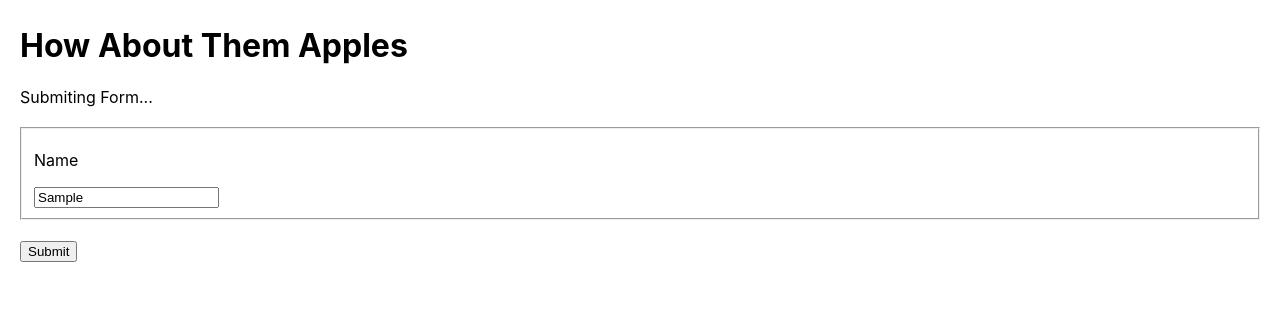
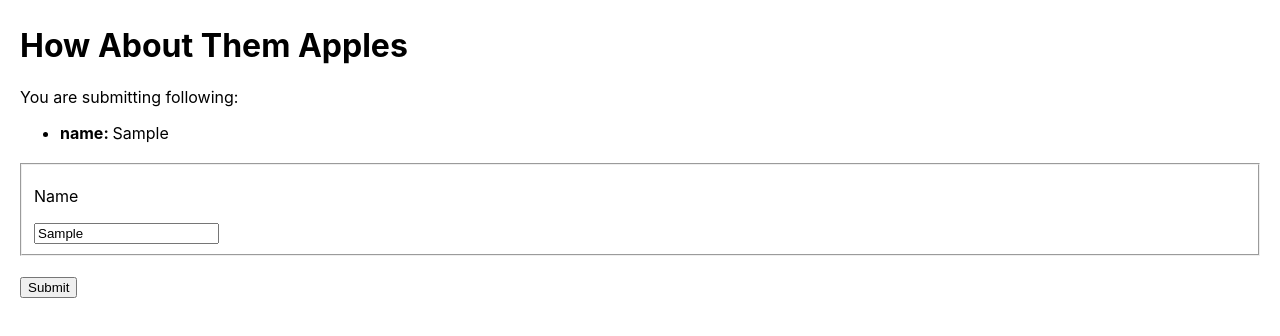
Before and after one commit to topcook/myReactApp, a React (Create React App) app: page / in a window 1280 px wide. Both pictures are taken after typing "Sample" into the empty fields and a click on the button "Submit". Shown: the top 336 px of the page. Built offline with nearby package versions, Linux system fonts and the light colour scheme.

Commit message:
I added the routine to show the input information.

```diff
--- a/src/components/App/App.js
+++ b/src/components/App/App.js
@@ -1,8 +1,9 @@
 import React, { useReducer, useState } from 'react';
 import './App.css';
 
-const formReducer = (state, event) =>({...state,
-  [event.name]:event.value
+const formReducer = (state, event) => ({
+  ...state,
+  [event.name]: event.value
 })
 
 function App() {
@@ -14,10 +15,10 @@
   const handleSubmit = event => {
     event.preventDefault();
     setSubmitting(true);
-    setTimeout(() =>setSubmitting(false), 3000);
+    setTimeout(() => setSubmitting(false), 3000);
   }
 
-  const handleChange = event =>{
+  const handleChange = event => {
     setFormData({
       name: event.target.name,
       value: event.target.value
@@ -27,17 +28,26 @@
   return (
     <div className="wrapper">
       <h1>How About Them Apples</h1>
-      {submitting && <div>Submiting Form...</div>}
+      {submitting &&
+        <div>
+          You are submitting following:
+          <ul>
+            {
+              Object.entries(formData).map(([name, value]) => (
+                <li key={name}><strong>{name}: </strong>{value.toString()}</li>))
+            }
+          </ul>
+        </div>}
       <form onSubmit={handleSubmit}>
         <fieldset>
           <label>
             <p>Name</p>
-            <input name="name" onChange={handleChange}/>
+            <input name="name" onChange={handleChange} />
           </label>
         </fieldset>
         <button type="submit">Submit</button>
       </form>
-    </div>
+    </div >
   );
 }
 
```
